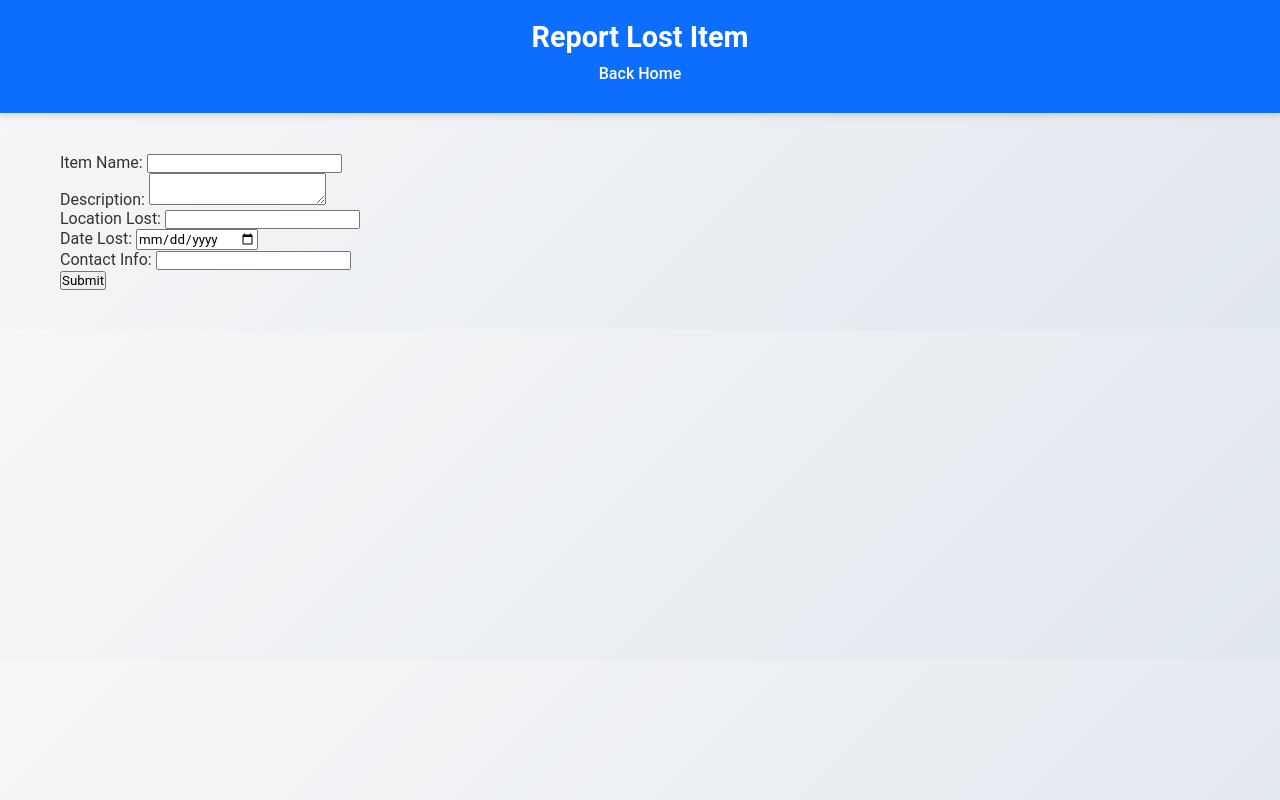
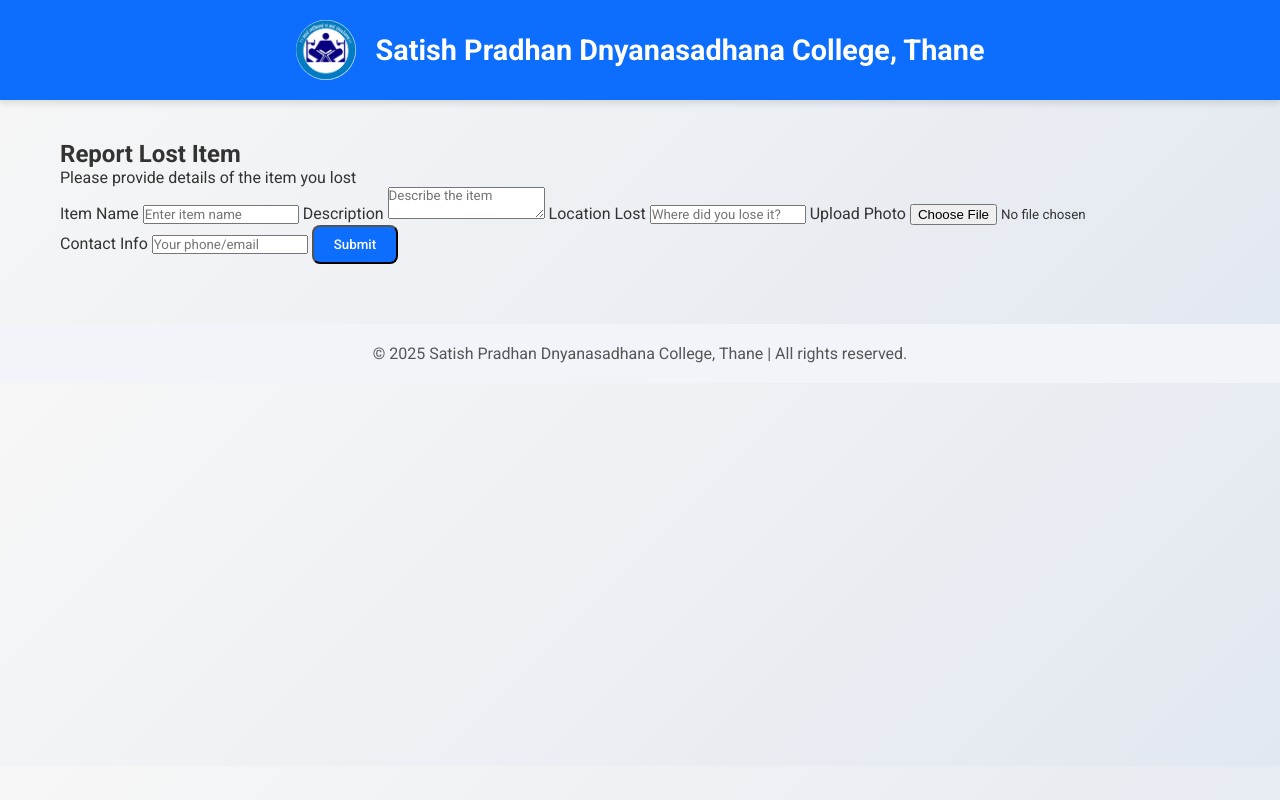
Before and after one commit to siddheshgavankar15-ctrl/lost-and-found-system-for-campus-111, a plain HTML site: page lost.html in a window 1280 px wide. Drawn offline with Linux system fonts and the light colour scheme.

Commit message:
Update lost.html

```diff
--- a/lost.html
+++ b/lost.html
@@ -3,46 +3,46 @@
 <head>
   <meta charset="UTF-8">
   <meta name="viewport" content="width=device-width, initial-scale=1.0">
-  <title>Report Lost Item</title>
+  <title>Report Lost Item - Satish Pradhan Dnyanasadhana College</title>
+  <link href="https://fonts.googleapis.com/css2?family=Roboto:wght@400;500;700&display=swap" rel="stylesheet">
   <link rel="stylesheet" href="style.css">
 </head>
 <body>
   <header>
-    <h1>Report Lost Item</h1>
-    <a href="index.html" class="btn">Back Home</a>
+    <div class="header-container">
+      <img src="college-logo.png.jpeg" alt="College Logo" class="logo">
+      <h1>Satish Pradhan Dnyanasadhana College, Thane</h1>
+    </div>
   </header>
 
   <main>
-    <form id="lostForm">
-      <div>
-        <label for="itemName">Item Name:</label>
-        <input type="text" id="itemName" name="itemName" required>
-      </div>
+    <section class="form-section">
+      <h2>Report Lost Item</h2>
+      <p>Please provide details of the item you lost</p>
 
-      <div>
-        <label for="description">Description:</label>
-        <textarea id="description" name="description" required></textarea>
-      </div>
+      <form action="backend/lost-item-upload.php" method="POST" enctype="multipart/form-data" class="item-form">
+        <label for="item-name">Item Name</label>
+        <input type="text" id="item-name" name="item_name" placeholder="Enter item name" required>
 
-      <div>
-        <label for="location">Location Lost:</label>
-        <input type="text" id="location" name="location" required>
-      </div>
+        <label for="description">Description</label>
+        <textarea id="description" name="description" placeholder="Describe the item" required></textarea>
 
-      <div>
-        <label for="dateLost">Date Lost:</label>
-        <input type="date" id="dateLost" name="dateLost" required>
-      </div>
+        <label for="location">Location Lost</label>
+        <input type="text" id="location" name="location" placeholder="Where did you lose it?" required>
 
-      <div>
-        <label for="contact">Contact Info:</label>
-        <input type="text" id="contact" name="contact" required>
-      </div>
+        <label for="photo">Upload Photo</label>
+        <input type="file" id="photo" name="photo" accept="image/*" required>
 
-      <button type="submit">Submit</button>
-    </form>
+        <label for="contact">Contact Info</label>
+        <input type="text" id="contact" name="contact" placeholder="Your phone/email" required>
+
+        <button type="submit" class="btn">Submit</button>
+      </form>
+    </section>
   </main>
 
-  <script src="script.js"></script>
+  <footer>
+    <p>&copy; 2025 Satish Pradhan Dnyanasadhana College, Thane | All rights reserved.</p>
+  </footer>
 </body>
 </html>
```
